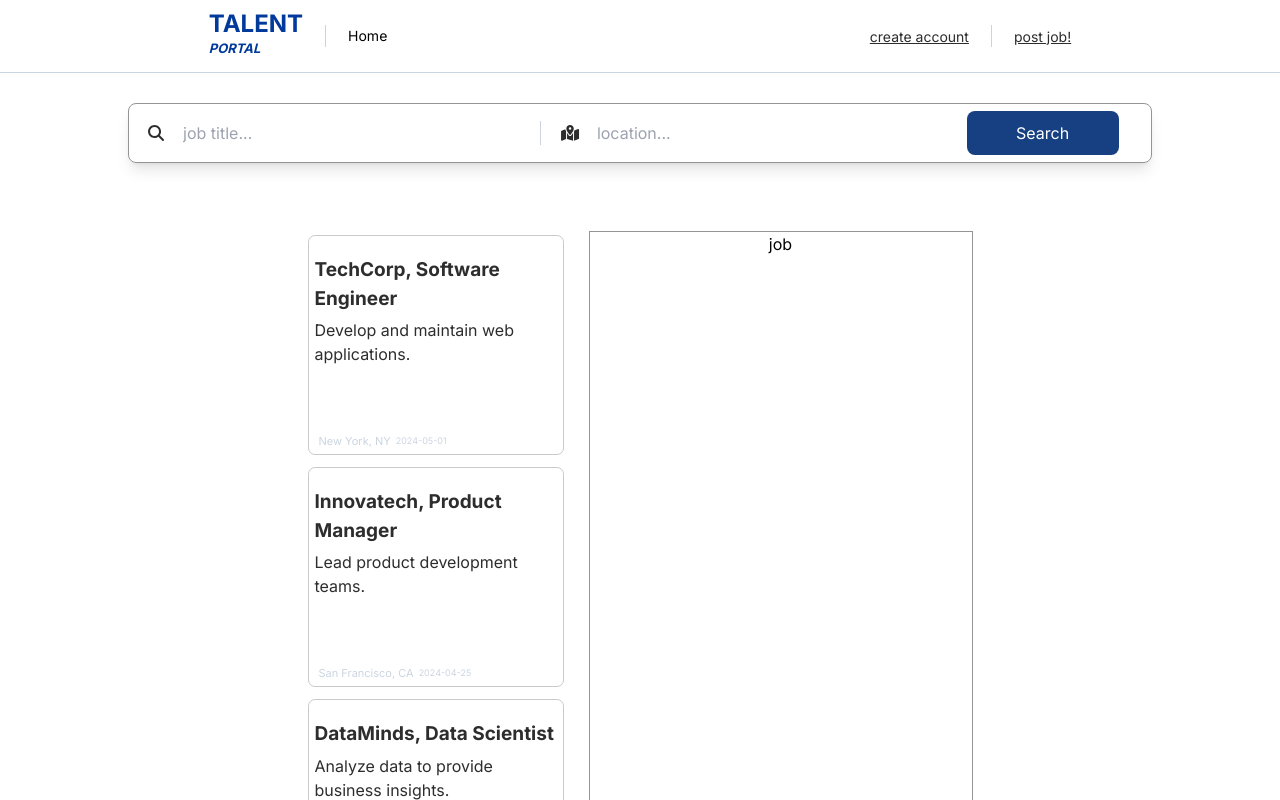
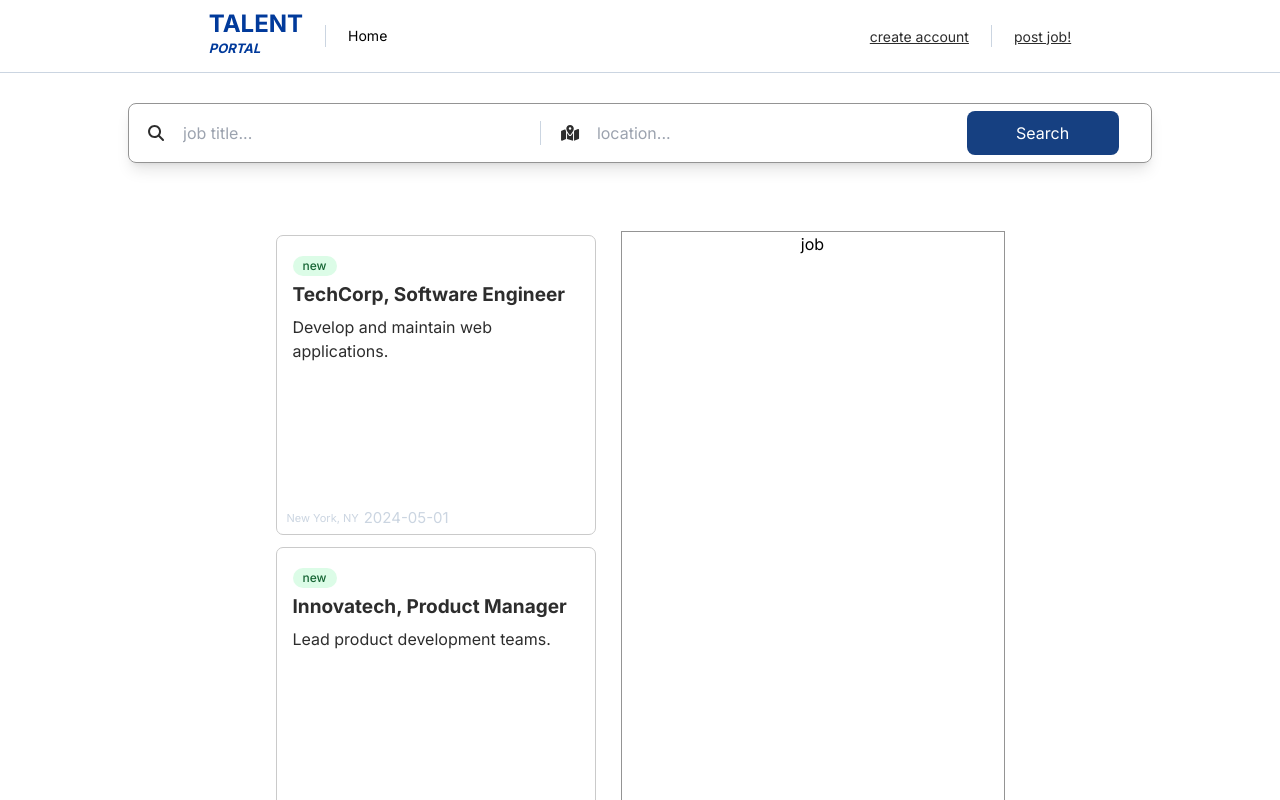
Before and after one commit to Ameer2000Mzori/TalentPortal, a Next.js app: page / in a window 1280 px wide. Shown: the top 800 px of the page. Built offline with nearby package versions, Linux system fonts and the light colour scheme.

Commit message:
added badge, for each job that is listed

```diff
--- a/src/app/jobs/jobs.tsx
+++ b/src/app/jobs/jobs.tsx
@@ -5,7 +5,7 @@ export default function JobsPage() {
   return (
     <div className="h-[100vh] bg-white">
       <div className="h-[95%] flex flex-row text-center items-center justify-center gap-[25px]">
-        <div className="w-[20%] h-[92%] overflow-hidden">
+        <div className="w-[25%] h-[92%] overflow-hidden">
           <JobsList />
         </div>
         <div className="w-[30%] h-[90%] border border-[#949494] ">
--- a/src/app/jobslist/jobsList.tsx
+++ b/src/app/jobslist/jobsList.tsx
@@ -1,3 +1,4 @@
+import Badge from '../shared/badge'
 import { jobsData } from './jobsData'
 export default function JobsList() {
   return (
@@ -5,9 +6,10 @@ export default function JobsList() {
       {jobsData.map((job, index) => (
         <div
           key={index}
-          className=" hover:underline cursor-pointer relative pt-[15px] h-[220px] w-[100%] border border-[#cacaca] mt-[12px] rounded-[7px]"
+          className=" hover:shadow-[5px_-5px_5px_5px_rgba(45,78,255,0.15)] transition-all duration-300 ease-in-out cursor-pointer relative pt-[15px] h-[300px] w-[100%] border border-[#cacaca] mt-[12px] rounded-[7px]"
         >
-          <div className="flex flex-col w-[100%] h-[100%]  justify-start text-start items-start gap-[5px] pr-[6px] pl-[6px] pt-[5px] pb-[5px] overflow-hidden">
+          <div className="flex flex-col w-[100%] h-[100%]  justify-start text-start items-start gap-[5px] pr-[6px] pl-[16px] pt-[5px] pb-[5px] overflow-hidden">
+            <Badge data="new" />
             <p className="font-bold text-[19px]">
               {job.company}, {job.title}
             </p>
@@ -15,7 +17,7 @@ export default function JobsList() {
           </div>
           <div className=" absolute flex flex-row left-[5px] pr-[5px] pl-[5px] bottom-[5px] text-start items-center justify-center gap-[5px] text-[11px] text-slate-300">
             <p>{job.location}</p>{' '}
-            <p className="text-[9px] p-0 m-0">{job.date}</p>
+            <p className="text-[15px] p-0 m-0">{job.date}</p>
           </div>
         </div>
       ))}
--- /dev/null
+++ b/src/app/shared/badge.tsx
@@ -0,0 +1,11 @@
+type BadgeProps = {
+  data: string
+}
+
+export default function Badge({ data }: BadgeProps) {
+  return (
+    <span className="inline-flex items-center px-2.5 py-0.5 rounded-full text-xs font-medium bg-green-100 text-green-800">
+      {data}
+    </span>
+  )
+}
```
